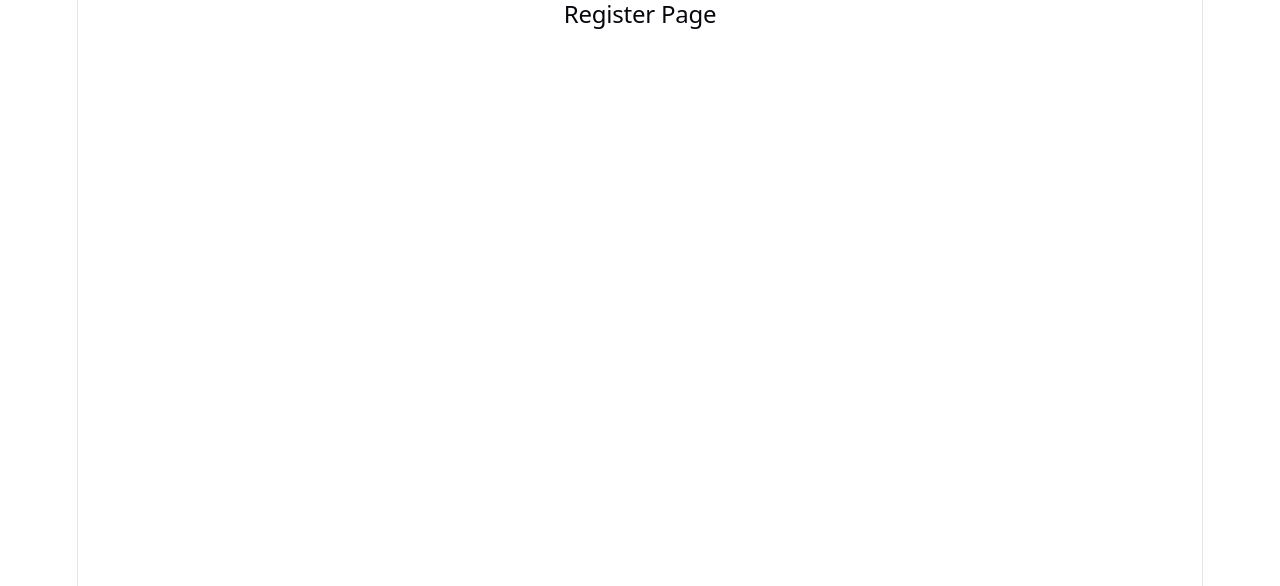
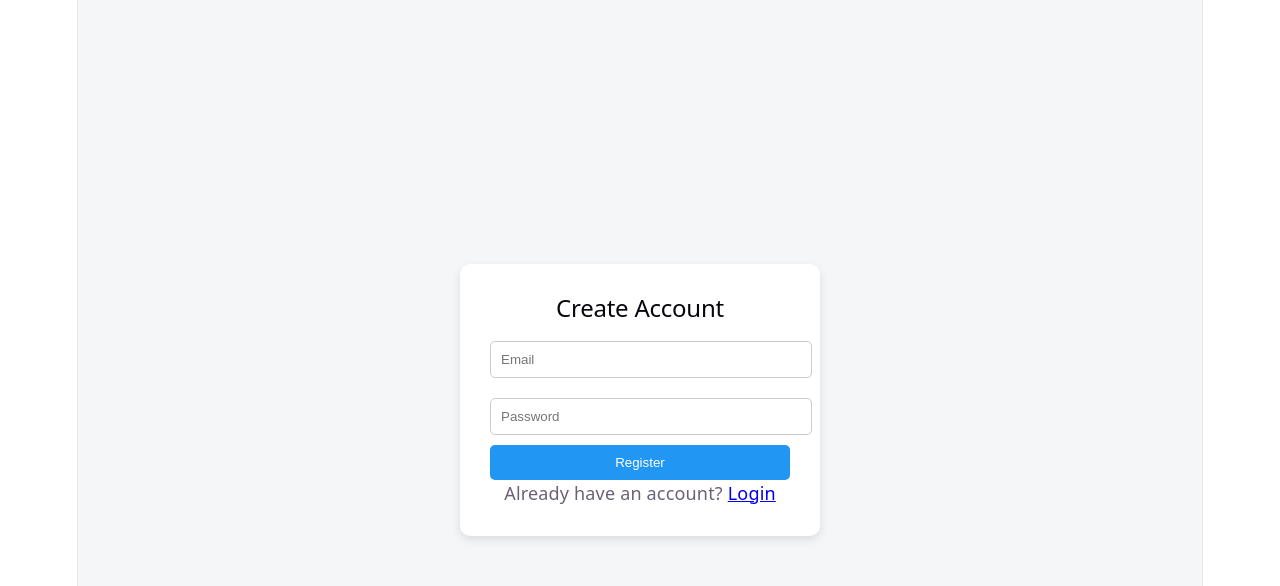
Before and after one commit to Karushna/MATHEZY-Prototyoing-Starting, a React app in the folder frontend/: page /register in a window 1280 px wide. Shown: the top 586 px of the page. Built offline with nearby package versions, Linux system fonts and the light colour scheme; the HTML template or start-up script is replaced by a standard one.

Commit message:
open api save

```diff
--- a/frontend/src/pages/ChatTutor.jsx
+++ b/frontend/src/pages/ChatTutor.jsx
@@ -1,9 +1,119 @@
+import { useState } from "react";
+import axios from "axios";
+
 function ChatTutor() {
+  const [question, setQuestion] = useState("");
+  const [messages, setMessages] = useState([]);
+
+  const sendQuestion = async () => {
+    if (!question) return;
+
+    // Add user message
+    const newMessages = [...messages, { role: "user", text: question }];
+    setMessages(newMessages);
+
+    try {
+      const response = await axios.post("http://127.0.0.1:8000/ask-ai", {
+        question: question
+      });
+
+      // Add AI response
+      setMessages([
+        ...newMessages,
+        { role: "ai", text: response.data.explanation }
+      ]);
+
+    } catch (error) {
+      console.error(error);
+      alert("Error connecting to AI server");
+    }
+
+    setQuestion("");
+  };
+
   return (
-    <div>
-      <h2>Chat with Tutor</h2>
+    <div style={styles.container}>
+      <h2>AI Math Tutor</h2>
+
+      <div style={styles.chatBox}>
+        {messages.map((msg, index) => (
+          <div
+            key={index}
+            style={
+              msg.role === "user"
+                ? styles.userMessage
+                : styles.aiMessage
+            }
+          >
+            {msg.text}
+          </div>
+        ))}
+      </div>
+
+      <div style={styles.inputArea}>
+        <input
+          style={styles.input}
+          value={question}
+          onChange={(e) => setQuestion(e.target.value)}
+          placeholder="Ask a math question..."
+        />
+
+        <button style={styles.button} onClick={sendQuestion}>
+          Send
+        </button>
+      </div>
     </div>
   );
 }
 
+const styles = {
+  container: {
+    width: "600px",
+    margin: "50px auto",
+    textAlign: "center"
+  },
+  chatBox: {
+    height: "400px",
+    border: "1px solid #ccc",
+    borderRadius: "10px",
+    padding: "10px",
+    overflowY: "auto",
+    marginBottom: "10px",
+    background: "#f9f9f9"
+  },
+  userMessage: {
+    textAlign: "right",
+    margin: "5px",
+    padding: "10px",
+    background: "#4CAF50",
+    color: "white",
+    borderRadius: "10px"
+  },
+  aiMessage: {
+    textAlign: "left",
+    margin: "5px",
+    padding: "10px",
+    background: "#e0e0e0",
+    borderRadius: "10px"
+  },
+  inputArea: {
+    display: "flex",
+    gap: "10px"
+  },
+  input: {
+    flex: 1,
+    padding: "10px",
+    borderRadius: "5px",
+    border: "1px solid #ccc"
+  },
+  button: {
+    padding: "10px",
+    background: "#4CAF50",
+    color: "white",
+    border: "none",
+    borderRadius: "5px",
+    cursor: "pointer"
+  }
+};
+
 export default ChatTutor;
--- a/frontend/src/pages/Dashboard.jsx
+++ b/frontend/src/pages/Dashboard.jsx
@@ -1,9 +1,74 @@
+import { Link } from "react-router-dom";
+
 function Dashboard() {
   return (
-    <div>
-      <h2>Dashboard</h2>
+    <div style={styles.container}>
+      <h1>Welcome to Mathezy</h1>
+      <p>Select what you want to do:</p>
+
+      <div style={styles.grid}>
+
+        <div style={styles.cardBox}>
+          <Link to="/chat">
+            <button style={styles.button}>AI Tutor</button>
+          </Link>
+          <p style={styles.text}>
+            Get step-by-step explanations for math problems using AI.
+          </p>
+        </div>
+
+        <div style={styles.cardBox}>
+          <Link to="/practice">
+            <button style={styles.button}>Practice</button>
+          </Link>
+          <p style={styles.text}>
+            Practice math questions based on topics and difficulty.
+          </p>
+        </div>
+
+        <div style={styles.cardBox}>
+          <Link to="/progress">
+            <button style={styles.button}>Progress</button>
+          </Link>
+          <p style={styles.text}>
+            Track your performance and see your improvement over time.
+          </p>
+        </div>
+
+      </div>
     </div>
   );
 }
 
+const styles = {
+  container: {
+    textAlign: "center",
+    marginTop: "50px"
+  },
+  grid: {
+    marginTop: "30px",
+    display: "flex",
+    justifyContent: "center",
+    gap: "40px"
+  },
+  cardBox: {
+    width: "200px"
+  },
+  button: {
+    padding: "15px",
+    width: "100%",
+    fontSize: "16px",
+    borderRadius: "10px",
+    border: "none",
+    background: "#4CAF50",
+    color: "white",
+    cursor: "pointer"
+  },
+  text: {
+    marginTop: "10px",
+    fontSize: "14px",
+    color: "#555"
+  }
+};
+
 export default Dashboard;
--- a/frontend/src/pages/Login.jsx
+++ b/frontend/src/pages/Login.jsx
@@ -1,9 +1,88 @@
+import { useState } from "react";
+import { useNavigate, Link } from "react-router-dom";
+
 function Login() {
+  const [email, setEmail] = useState("");
+  const [password, setPassword] = useState("");
+  const navigate = useNavigate();
+
+  const handleLogin = () => {
+    const storedUser = JSON.parse(localStorage.getItem("user"));
+
+    if (
+      storedUser &&
+      storedUser.email === email &&
+      storedUser.password === password
+    ) {
+      navigate("/dashboard");
+    } else {
+      alert("Invalid credentials!");
+    }
+  };
+
   return (
-    <div>
-      <h2>Login Page</h2>
+    <div style={styles.container}>
+      <div style={styles.card}>
+        <h2>Mathezy Login</h2>
+
+        <input
+          style={styles.input}
+          placeholder="Email"
+          onChange={(e) => setEmail(e.target.value)}
+        />
+
+        <input
+          style={styles.input}
+          type="password"
+          placeholder="Password"
+          onChange={(e) => setPassword(e.target.value)}
+        />
+
+        <button style={styles.button} onClick={handleLogin}>
+          Login
+        </button>
+
+        <p>
+          Don't have an account?{" "}
+          <Link to="/register">Register</Link>
+        </p>
+      </div>
     </div>
   );
 }
 
+const styles = {
+  container: {
+    height: "100vh",
+    display: "flex",
+    justifyContent: "center",
+    alignItems: "center",
+    background: "#f4f6f8"
+  },
+  card: {
+    background: "#fff",
+    padding: "30px",
+    borderRadius: "10px",
+    boxShadow: "0 4px 10px rgba(0,0,0,0.1)",
+    width: "300px",
+    textAlign: "center"
+  },
+  input: {
+    width: "100%",
+    padding: "10px",
+    margin: "10px 0",
+    borderRadius: "5px",
+    border: "1px solid #ccc"
+  },
+  button: {
+    width: "100%",
+    padding: "10px",
+    background: "#4CAF50",
+    color: "white",
+    border: "none",
+    borderRadius: "5px",
+    cursor: "pointer"
+  }
+};
+
 export default Login;
--- a/frontend/src/pages/Register.jsx
+++ b/frontend/src/pages/Register.jsx
@@ -1,9 +1,80 @@
+import { useState } from "react";
+import { useNavigate, Link } from "react-router-dom";
+
 function Register() {
+  const [email, setEmail] = useState("");
+  const [password, setPassword] = useState("");
+  const navigate = useNavigate();
+
+  const handleRegister = () => {
+    localStorage.setItem("user", JSON.stringify({ email, password }));
+    alert("Registered successfully!");
+    navigate("/");
+  };
+
   return (
-    <div>
-      <h2>Register Page</h2>
+    <div style={styles.container}>
+      <div style={styles.card}>
+        <h2>Create Account</h2>
+
+        <input
+          style={styles.input}
+          placeholder="Email"
+          onChange={(e) => setEmail(e.target.value)}
+        />
+
+        <input
+          style={styles.input}
+          type="password"
+          placeholder="Password"
+          onChange={(e) => setPassword(e.target.value)}
+        />
+
+        <button style={styles.button} onClick={handleRegister}>
+          Register
+        </button>
+
+        <p>
+          Already have an account?{" "}
+          <Link to="/">Login</Link>
+        </p>
+      </div>
     </div>
   );
 }
 
+const styles = {
+  container: {
+    height: "100vh",
+    display: "flex",
+    justifyContent: "center",
+    alignItems: "center",
+    background: "#f4f6f8"
+  },
+  card: {
+    background: "#fff",
+    padding: "30px",
+    borderRadius: "10px",
+    boxShadow: "0 4px 10px rgba(0,0,0,0.1)",
+    width: "300px",
+    textAlign: "center"
+  },
+  input: {
+    width: "100%",
+    padding: "10px",
+    margin: "10px 0",
+    borderRadius: "5px",
+    border: "1px solid #ccc"
+  },
+  button: {
+    width: "100%",
+    padding: "10px",
+    background: "#2196F3",
+    color: "white",
+    border: "none",
+    borderRadius: "5px",
+    cursor: "pointer"
+  }
+};
+
 export default Register;
--- /dev/null
+++ b/package.json
@@ -0,0 +1,5 @@
+{
+  "dependencies": {
+    "react-router-dom": "^7.13.1"
+  }
+}
```
Also changed, not shown: 2 other files (tests, documents, lock files or other folders).
